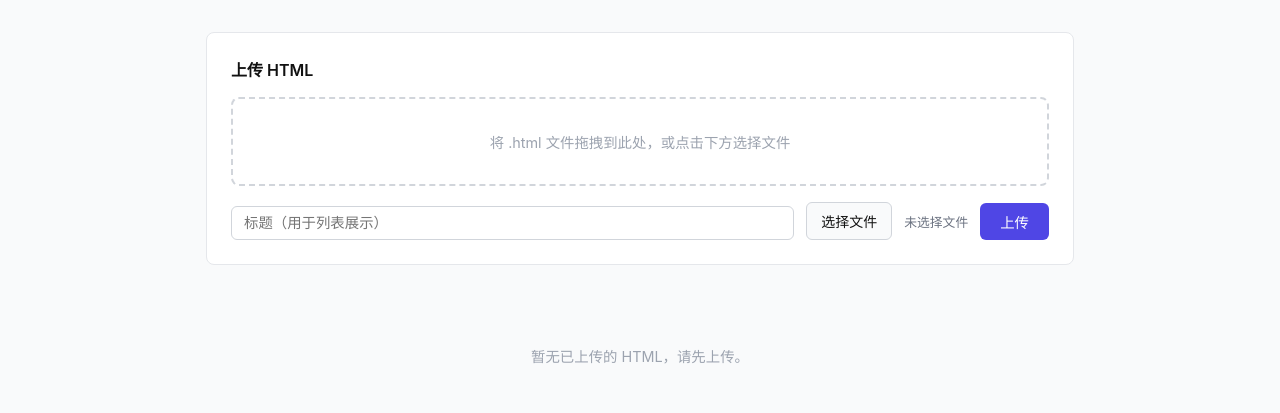
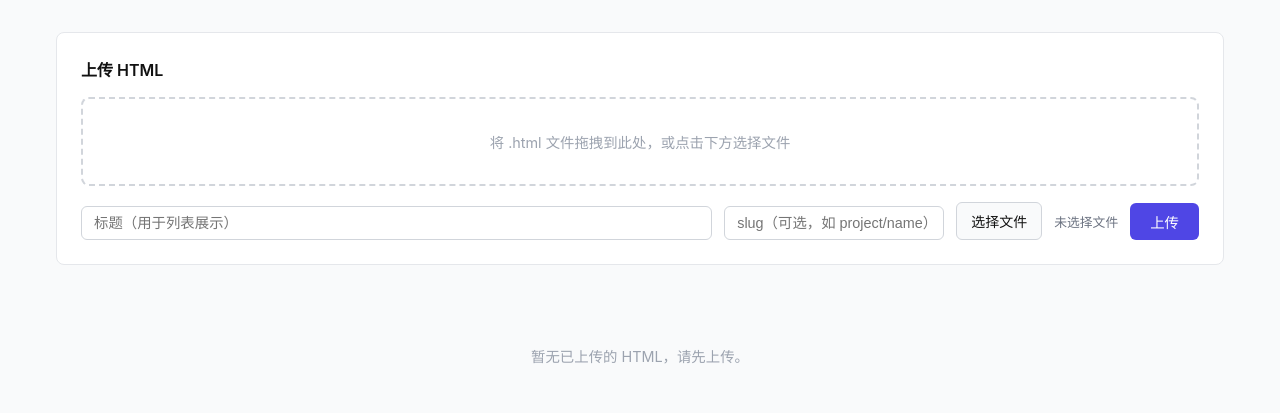
Before and after one commit to vongoley/microsite-container, a FastAPI app: template app/templates/admin.html in a window 1280 px wide. Shown: the part 50-463 px from the top of the page. Run offline with FastAPI, Linux system fonts and the light colour scheme; the template is opened without the code that fills it, so the values that code supplies are empty.

Commit message:
widen layout, split links into two columns, add slug field to upload form with upsert support

```diff
--- a/app/main.py
+++ b/app/main.py
@@ -181,6 +181,7 @@ async def upload_html(
     request: Request,
     title: str = Form(...),
     file: UploadFile = File(...),
+    slug: str = Form(""),
     db: sqlite3.Connection = Depends(get_db),
     _: bool = Depends(require_admin),
 ):
@@ -188,11 +189,30 @@ async def upload_html(
         raise HTTPException(status_code=400, detail="Only .html files allowed")
 
     content = await file.read()
-    if len(content) > 10 * 1024 * 1024:  # 10 MB limit
+    if len(content) > 10 * 1024 * 1024:
         raise HTTPException(status_code=400, detail="File too large (max 10 MB)")
 
+    slug = slug.strip() or None
+    if slug and not re.match(r"^[a-zA-Z0-9][a-zA-Z0-9_./-]*$", slug):
+        raise HTTPException(status_code=400, detail="Slug 格式无效，仅允许字母、数字、连字符、点、斜杠")
+
+    if slug:
+        existing = db.execute("SELECT id, file_path FROM pages WHERE slug = ?", (slug,)).fetchone()
+        if existing:
+            old_fp = Path(existing["file_path"])
+            if old_fp.exists():
+                old_fp.unlink()
+            safe_name = re.sub(r"[^a-zA-Z0-9._-]", "_", file.filename)
+            file_path = UPLOADS_DIR / f"{existing['id']}_{safe_name}"
+            file_path.write_bytes(content)
+            db.execute(
+                "UPDATE pages SET title=?, original_filename=?, uploaded_at=?, file_path=? WHERE slug=?",
+                (title, file.filename, datetime.now(TZ_BEIJING).isoformat(), str(file_path), slug),
+            )
+            db.commit()
+            return RedirectResponse(url="/admin", status_code=303)
+
     page_id = str(uuid.uuid4())[:8]
-    # ensure uniqueness
     while db.execute("SELECT 1 FROM pages WHERE id = ?", (page_id,)).fetchone():
         page_id = str(uuid.uuid4())[:8]
 
@@ -201,8 +221,8 @@ async def upload_html(
     file_path.write_bytes(content)
 
     db.execute(
-        "INSERT INTO pages (id, title, original_filename, uploaded_at, file_path) VALUES (?, ?, ?, ?, ?)",
-        (page_id, title, file.filename, datetime.now(TZ_BEIJING).isoformat(), str(file_path)),
+        "INSERT INTO pages (id, title, original_filename, uploaded_at, file_path, slug) VALUES (?, ?, ?, ?, ?, ?)",
+        (page_id, title, file.filename, datetime.now(TZ_BEIJING).isoformat(), str(file_path), slug),
     )
     db.commit()
     return RedirectResponse(url="/admin", status_code=303)
--- a/app/templates/admin.html
+++ b/app/templates/admin.html
@@ -26,7 +26,7 @@
     header h1 { font-size: 1.1rem; font-weight: 600; color: #4f46e5; }
     header a { font-size: .875rem; color: #6b7280; text-decoration: none; }
     header a:hover { color: #111; }
-    main { max-width: 900px; margin: 2rem auto; padding: 0 1rem; }
+    main { max-width: 1200px; margin: 2rem auto; padding: 0 1rem; }
 
     /* Upload card */
     .upload-card {
@@ -54,7 +54,6 @@
     }
     .upload-row { display: flex; gap: .75rem; flex-wrap: wrap; align-items: flex-end; }
     .upload-row input[type=text] {
-      flex: 1 1 200px;
       padding: .5rem .75rem;
       border: 1px solid #d1d5db;
       border-radius: 6px;
@@ -62,6 +61,8 @@
       outline: none;
     }
     .upload-row input[type=text]:focus { border-color: #4f46e5; }
+    .upload-row .field-title { flex: 1 1 200px; }
+    .upload-row .field-slug { flex: 0 1 220px; }
     .file-label {
       display: inline-block;
       padding: .5rem .875rem;
@@ -137,7 +138,8 @@
     }
     .delete-form button:hover { background: #fef2f2; }
     .empty { text-align: center; color: #9ca3af; padding: 3rem 1rem; font-size: .9rem; }
-    .ts { color: #9ca3af; font-size: .8rem; }
+    .ts { color: #9ca3af; font-size: .8rem; white-space: nowrap; }
+    .slug-empty { color: #d1d5db; font-size: .8rem; }
   </style>
 </head>
 <body>
@@ -151,7 +153,8 @@
       <form id="upload-form" method="post" action="/admin/upload" enctype="multipart/form-data">
         <div id="drop-zone" class="drop-zone">将 .html 文件拖拽到此处，或点击下方选择文件</div>
         <div class="upload-row">
-          <input type="text" name="title" placeholder="标题（用于列表展示）" required>
+          <input type="text" name="title" class="field-title" placeholder="标题（用于列表展示）" required>
+          <input type="text" name="slug" class="field-slug" placeholder="slug（可选，如 project/name）">
           <label class="file-label" for="file-input">选择文件</label>
           <input id="file-input" type="file" name="file" accept=".html" required>
           <span id="file-name">未选择文件</span>
@@ -165,8 +168,8 @@
       <thead>
         <tr>
           <th>标题</th>
-          <th>ID</th>
-          <th>分享链接</th>
+          <th>ID 链接</th>
+          <th>Slug 链接</th>
           <th>上传时间</th>
           <th>操作</th>
         </tr>
@@ -175,17 +178,20 @@
         {% for p in pages %}
         <tr>
           <td>{{ p.title }}</td>
-          <td><span class="badge">{{ p.id }}</span></td>
           <td>
             <div class="link-cell">
-              <a href="/view/{{ p.id }}" target="_blank" style="font-size:.85rem;color:#4f46e5;word-break:break-all;">/view/{{ p.id }}</a>
+              <a href="/view/{{ p.id }}" target="_blank" style="font-size:.85rem;color:#4f46e5;">/view/{{ p.id }}</a>
               <button class="copy-btn" onclick="copyLink(this, '/view/{{ p.id }}')">复制</button>
             </div>
+          </td>
+          <td>
             {% if p.slug %}
-            <div class="link-cell" style="margin-top:.35rem;">
+            <div class="link-cell">
               <a href="/view/{{ p.slug }}" target="_blank" style="font-size:.85rem;color:#6d28d9;word-break:break-all;">/view/{{ p.slug }}</a>
               <button class="copy-btn" onclick="copyLink(this, '/view/{{ p.slug }}')">复制</button>
             </div>
+            {% else %}
+            <span class="slug-empty">—</span>
             {% endif %}
           </td>
           <td class="ts">{{ p.uploaded_at[:16].replace("T"," ") }}</td>
```
